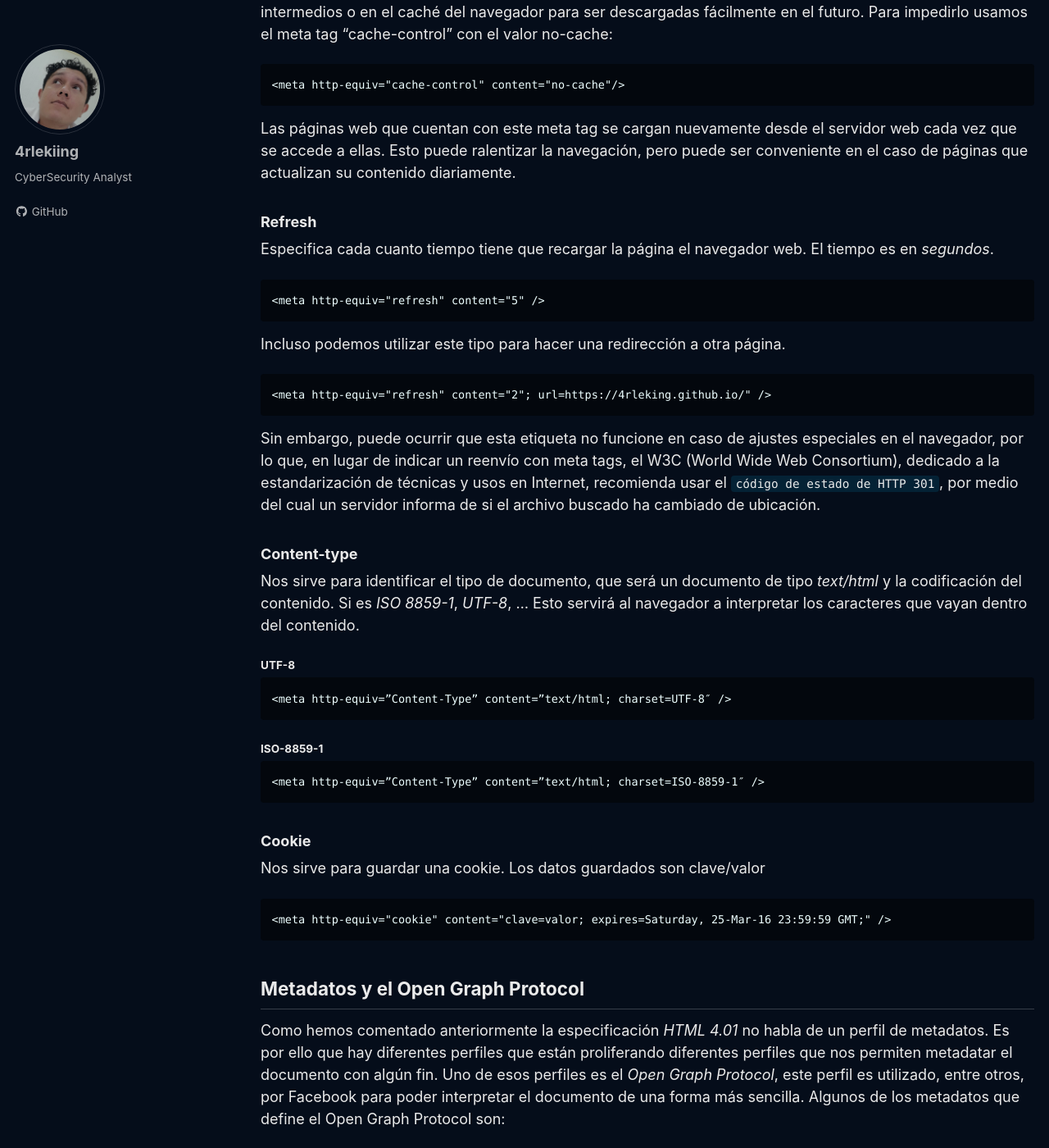
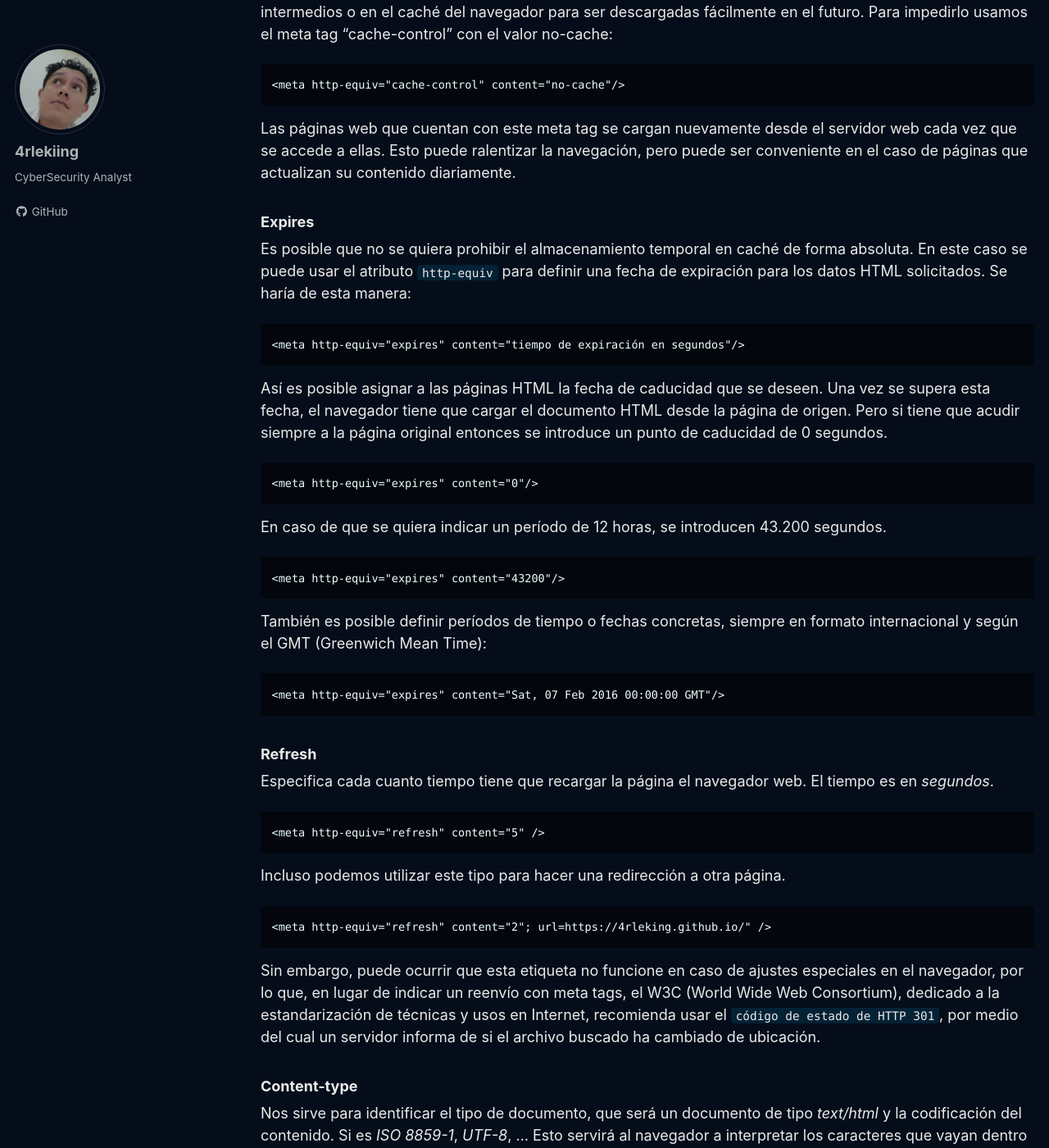
Before and after one commit to 4rleking/HTML.github.io, a Jekyll site: the page built from _posts/2023-08-05-Metadatos.md, in a window 1280 px wide and 1400 px high, scrolled down 4305 px. Shown: the whole window at 82% size. Built offline with Jekyll 4.4.1, drawn with Linux system fonts in a browser that asks for light colours; cached includes are drawn as plain includes; a script that is not in the unit is left out.

Commit message:
Update 2023-08-05-Metadatos.md

````diff
--- a/_posts/2023-08-05-Metadatos.md
+++ b/_posts/2023-08-05-Metadatos.md
@@ -160,6 +160,32 @@ Para asegurar la fluidez del funcionamiento de Internet, las webs se suelen guar
 
 Las páginas web que cuentan con este meta tag se cargan nuevamente desde el servidor web cada vez que se accede a ellas. Esto puede ralentizar la navegación, pero puede ser conveniente en el caso de páginas que actualizan su contenido diariamente.
 
+### Expires
+
+Es posible que no se quiera prohibir el almacenamiento temporal en caché de forma absoluta. En este caso se puede usar el atributo `http-equiv` para definir una fecha de expiración para los datos HTML solicitados. Se haría de esta manera:
+
+```text
+<meta http-equiv="expires" content="tiempo de expiración en segundos"/>
+```
+
+Así es posible asignar a las páginas HTML la fecha de caducidad que se deseen. Una vez se supera esta fecha, el navegador tiene que cargar el documento HTML desde la página de origen. Pero si tiene que acudir siempre a la página original entonces se introduce un punto de caducidad de 0 segundos.
+
+```text
+<meta http-equiv="expires" content="0"/>
+```
+
+En caso de que se quiera indicar un período de 12 horas, se introducen 43.200 segundos.
+
+```text
+<meta http-equiv="expires" content="43200"/>
+```
+
+También es posible definir períodos de tiempo o fechas concretas, siempre en formato internacional y según el GMT (Greenwich Mean Time):
+
+```text
+<meta http-equiv="expires" content="Sat, 07 Feb 2016 00:00:00 GMT"/>
+```
+
 ### Refresh
 
 Especifica cada cuanto tiempo tiene que recargar la página el navegador web. El tiempo es en *segundos*.
````
